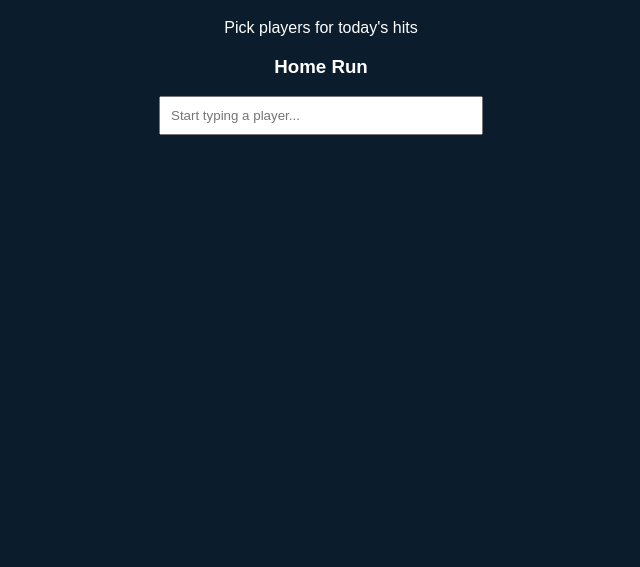
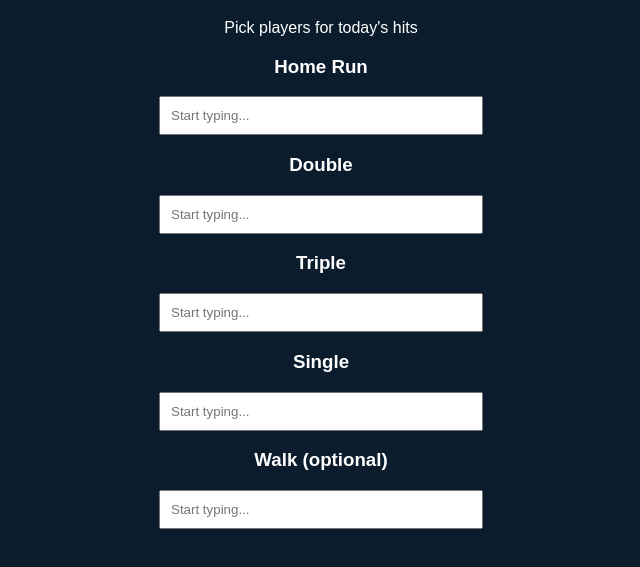
Before and after one commit to Goose22ac/MLB-Cycle, a plain HTML site: page index.html in a window 1280 px wide. Shown: the part 109-676 px from the top of the page, without its empty margins (319-959 px from the left). Drawn offline with Linux system fonts and the light colour scheme; no server answers.

Commit message:
Update index.html
Added more hit types

```diff
--- a/index.html
+++ b/index.html
@@ -43,8 +43,24 @@
 
 <div>
   <h3>Home Run</h3>
-  <input id="hr" oninput="searchPlayers(this.value, 'hr')" placeholder="Start typing a player...">
-  <div id="hr-suggestions" class="suggestions"></div>
+<input id="hr" oninput="searchPlayers(this.value, 'hr')" placeholder="Start typing...">
+<div id="hr-suggestions" class="suggestions"></div>
+
+<h3>Double</h3>
+<input id="double" oninput="searchPlayers(this.value, 'double')" placeholder="Start typing...">
+<div id="double-suggestions" class="suggestions"></div>
+
+<h3>Triple</h3>
+<input id="triple" oninput="searchPlayers(this.value, 'triple')" placeholder="Start typing...">
+<div id="triple-suggestions" class="suggestions"></div>
+
+<h3>Single</h3>
+<input id="single" oninput="searchPlayers(this.value, 'single')" placeholder="Start typing...">
+<div id="single-suggestions" class="suggestions"></div>
+
+<h3>Walk (optional)</h3>
+<input id="walk" oninput="searchPlayers(this.value, 'walk')" placeholder="Start typing...">
+<div id="walk-suggestions" class="suggestions"></div>
 </div>
 
 <script>
```
